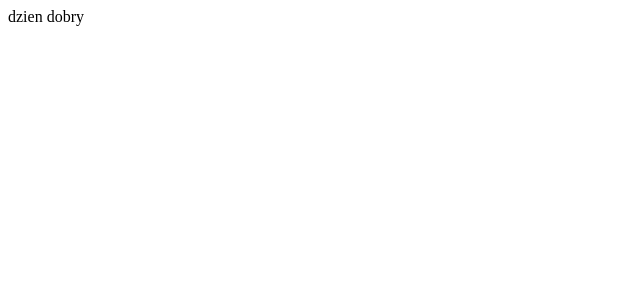
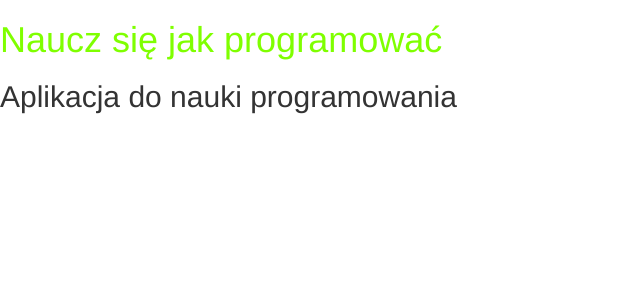
Before and after one commit to Plank1001/aplikacjadonauki, a Django app: page / in a window 1280 px wide. Before the commit the part shown is almost empty. Shown: the top 300 px of the page, without its empty margins (0-640 px from the left). Run offline with Django 3.2, Linux system fonts and the light colour scheme; some libraries are stand-ins or nearby versions.

Commit message:
Update post_list.html

```diff
--- a/aplikacja do nauki/djangogirls/mysite/blog/templates/blog/post_list.html
+++ b/aplikacja do nauki/djangogirls/mysite/blog/templates/blog/post_list.html
@@ -1,7 +1,18 @@
+{% load static %}
 <html>
+<head>
+       <title>
+       Nauka programowania</title>
+       <link rel="stylesheet" href="//maxcdn.bootstrapcdn.com/bootstrap/3.2.0/css/bootstrap.min.css">
+       <link rel="stylesheet" href="//maxcdn.bootstrapcdn.com/bootstrap/3.2.0/css/bootstrap-theme.min.css">
+       <link rel="stylesheet" href="{% static 'css/blog.css' %}">
+   </head>
 <body>
-    <p>dzien dobry</p>
-    <h1>
+  <div>
+          <h1><a href="">Naucz się jak programować</a></h1>
+    <h2>
+    <p>Aplikacja do nauki programowania</p>
+
     <p></p>
 </body>
 </html>
```
